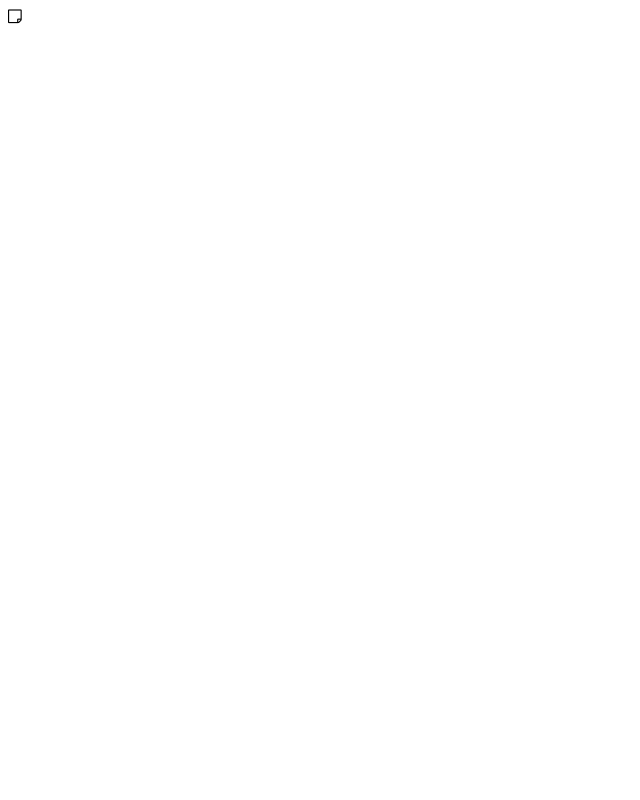
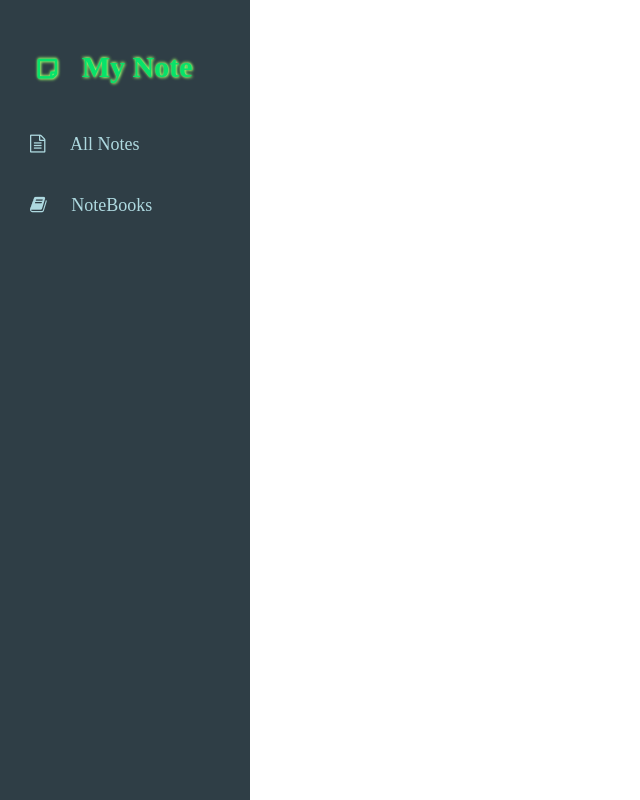
Before and after one commit to RatulSikder97/my-note-app, a plain HTML site: page index.html in a window 1280 px wide. Shown: the whole page, without its empty margins (0-640 px from the left). Drawn offline with Linux system fonts and the light colour scheme.

Commit message:
Sidebar section

```diff
--- a/index.html
+++ b/index.html
@@ -21,6 +21,23 @@
         <div class="side-bar">
             <div class="logo">
                 <i class="fa fa-sticky-note-o" aria-hidden="true"></i>
+                <h1>My Note</h1>
+            </div>
+            <div class="side-options">
+                <ul>
+                    <li>
+                        <a href="#">
+                            <i class="fa fa-file-text-o" aria-hidden="true"></i>
+                            <span>All Notes</span>
+                        </a>
+                    </li>
+                    <li>
+                        <a href="#">
+                            <i class="fa fa-book" aria-hidden="true"></i>
+                            <span>NoteBooks</span>
+                        </a>
+                    </li>
+                </ul>
             </div>
         </div>
         <div class="all-notes">
--- a/style.css
+++ b/style.css
@@ -0,0 +1,70 @@
+* {
+  margin: 0;
+  padding: 0;
+  box-sizing: border-box;
+  list-style-type: none;
+  text-decoration: none;
+}
+
+html {
+  font-size: 62.5%;
+}
+
+/* =================== */
+/* Sidebar section */
+/* =================== */
+.side-bar {
+  background: #2f3e46;
+  max-width: 25rem;
+  height: 100vh;
+  color: rgb(7, 226, 106);
+}
+
+.logo {
+  padding-top: 5rem;
+  font-size: 2.2rem;
+  text-align: center;
+  text-shadow: 0.1rem 0.1rem 0.3rem #99fa6d, 0rem -0.1rem 0.3rem #99fa6d;
+}
+
+.logo i {
+  font-weight: 600;
+}
+
+.logo h1 {
+  display: inline-block;
+  font-size: 3rem;
+  padding: 0 2rem;
+}
+
+/* ================= */
+/* nav option */
+/* ================= */
+.side-options {
+  margin-top: 3rem;
+  font-size: 1.8rem;
+}
+
+.side-options ul li {
+  display: inline-block;
+  width: 100%;
+}
+
+.side-options ul li a {
+  color: #aed9e0;
+  padding: 2rem 3rem;
+  width: 100%;
+  height: 100%;
+  display: inline-block;
+}
+.side-options ul li a:hover {
+  color: #dee2ff;
+  background: #28353b;
+  border-top: 0.1rem solid #484b6b;
+  border-bottom: 0.1rem solid #484b6b;
+  text-shadow: 0.1rem 0.1rem 0.3rem #aed9e0, 0.1rem -0.1rem 0.3rem #aed9e0;
+}
+
+.side-options ul li a span {
+  margin-left: 2rem;
+}
```
